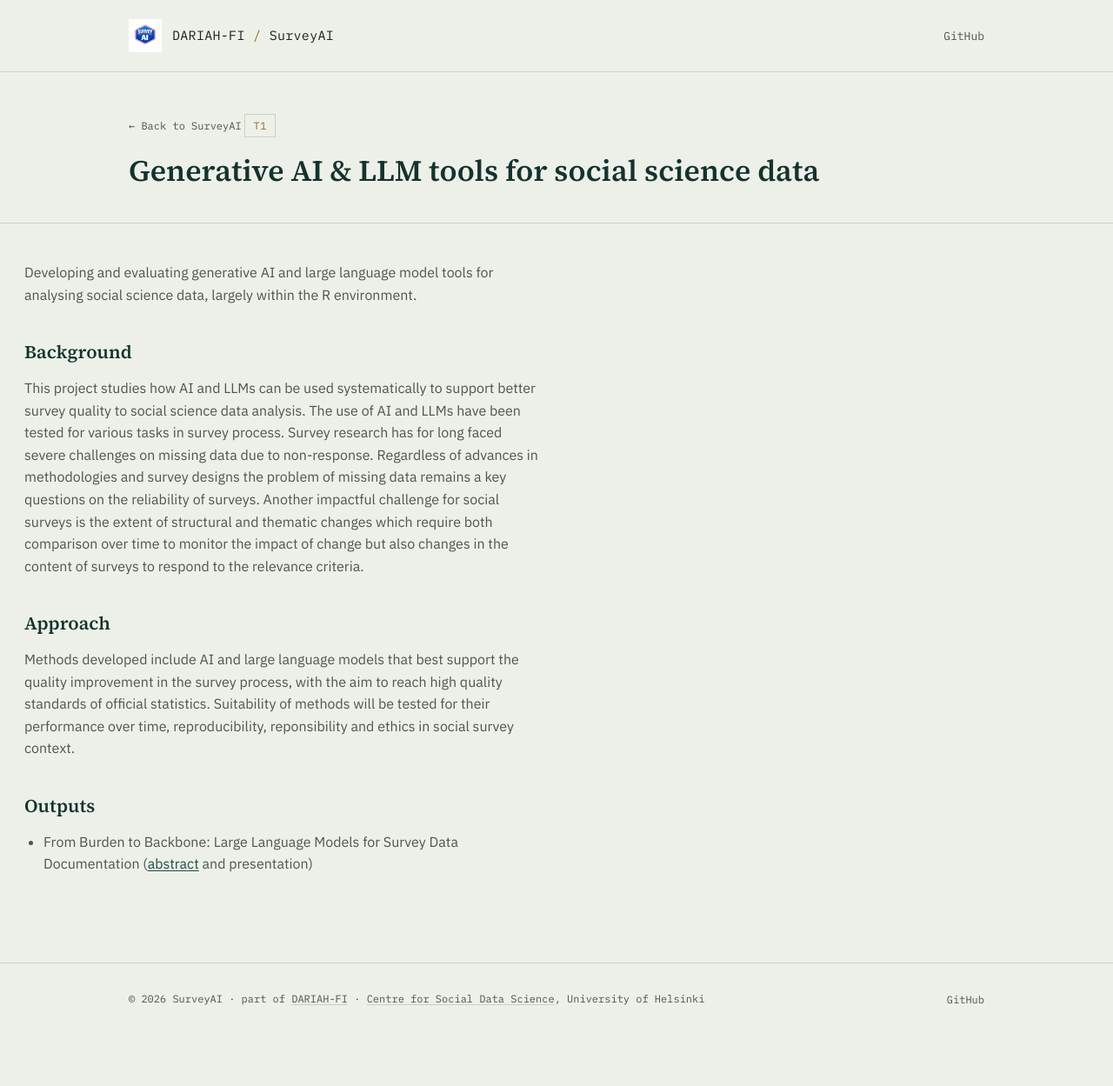
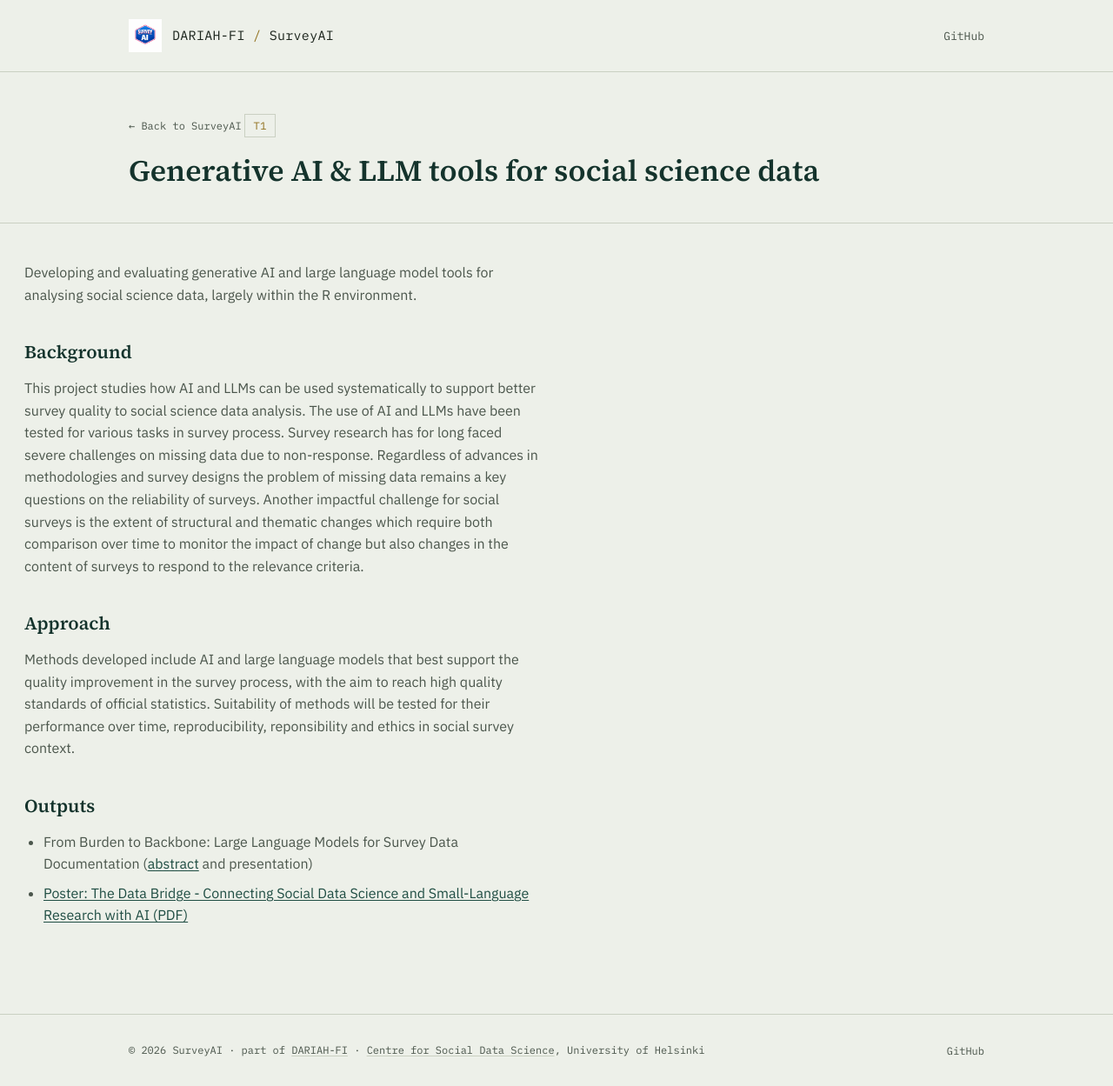
Before and after one commit to DARIAH-FI-SurveyAI/surveyai-site, a Jekyll site: the page built from t1.md, in a window 1280 px wide. Shown: the whole page at 87% size. Built offline with Jekyll 4.4.1, drawn with Linux system fonts in a browser that asks for light colours; before the commit the page ends 1189 px from its top, so only the background shows below that.

Commit message:
Update t1.md

```diff
--- a/t1.md
+++ b/t1.md
@@ -33,3 +33,4 @@ social survey context.
 ## Outputs
 
 - From Burden to Backbone: Large Language Models for Survey Data Documentation ([abstract](https://wiki.helsinki.fi/xwiki/bin/download/BNU/Events/Workshop%20on%20Survey%20Statistics%202026/Scientific%20Programme/WebHome/Proceedings_of_the_BNU_Network_Workshop_on_Survey_Statistics_2026.pdf?rev=1.4) and presentation)
+- [Poster: The Data Bridge - Connecting Social Data Science and Small-Language Research with AI (PDF)]({{ '/assets/posters/surveyai-poster.pdf' | relative_url }})
```
